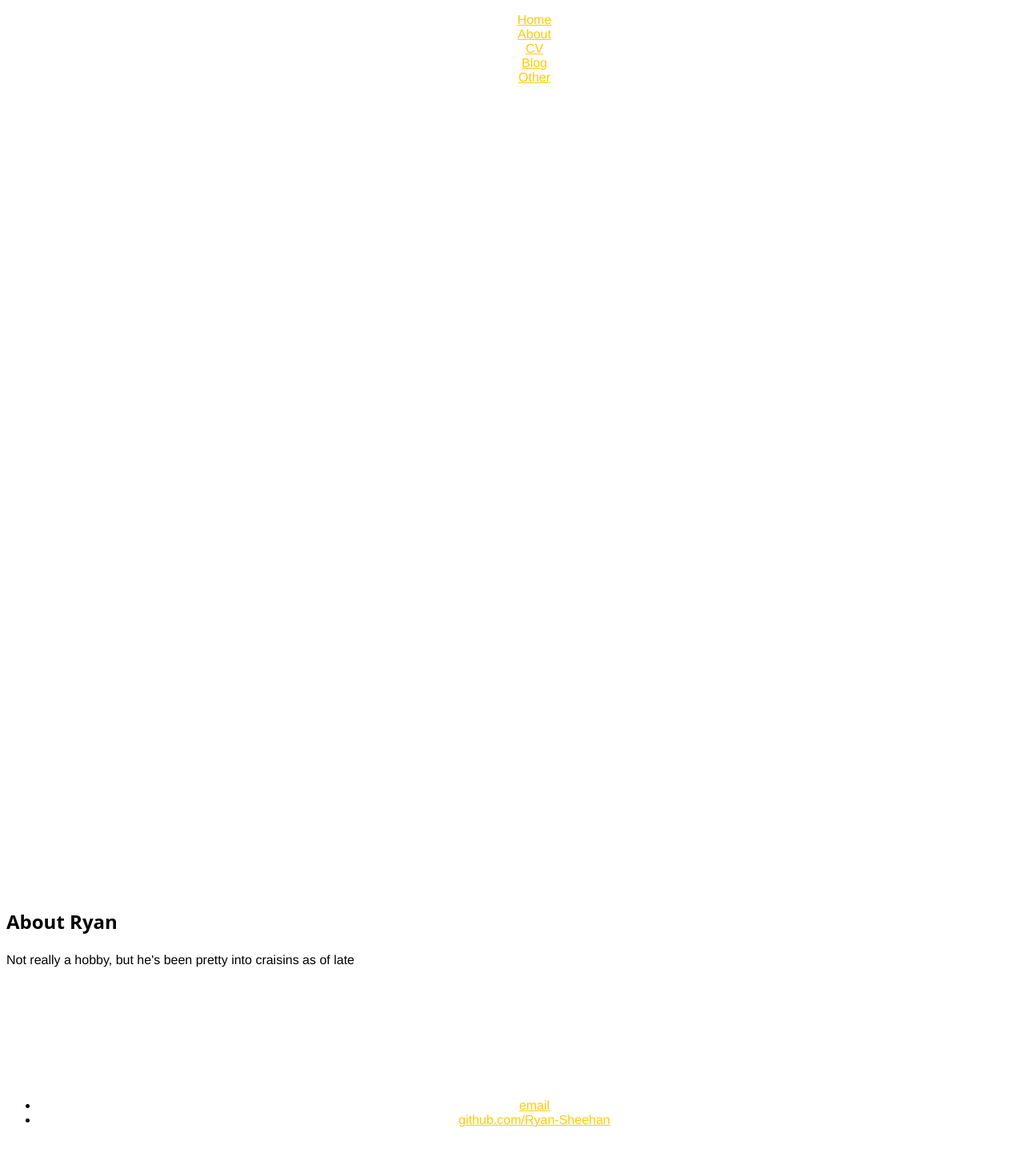
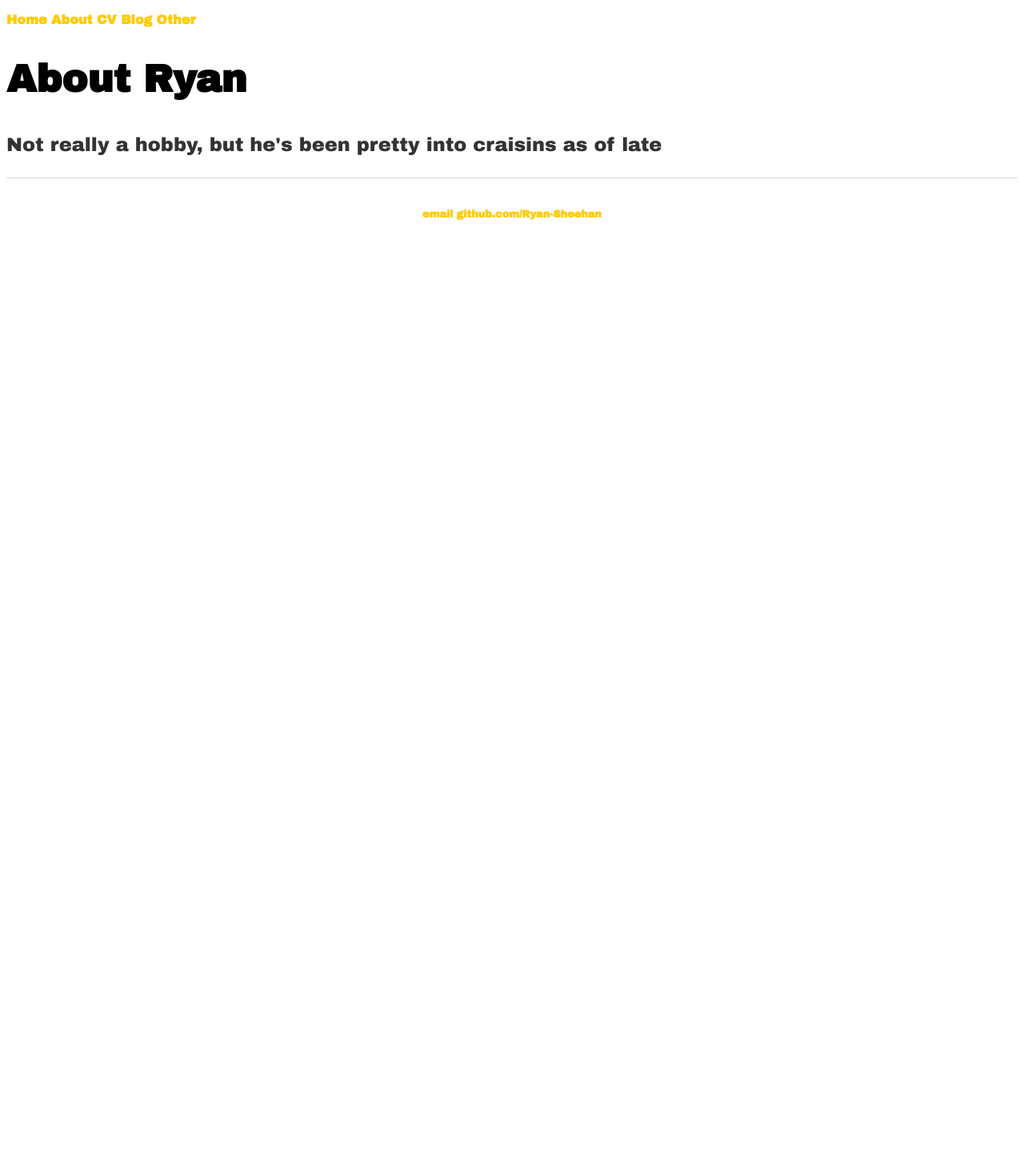
Before and after one commit to Ryan-Sheehan/Ryan-Sheehan.github.io, a Jekyll site: the page about/index.html, which Jekyll copies as it is, in a window 1280 px wide. Shown: the whole page at 80% size. Built offline with Jekyll 4.4.1, drawn with Linux system fonts in a browser that asks for light colours; after the commit the page ends 900 px from its top, so only the background shows below that.

Commit message:
Update index.html

```diff
--- a/about/index.html
+++ b/about/index.html
@@ -5,7 +5,7 @@
 			<!--Custom fonts-->
 			<link href="https://fonts.googleapis.com/css?family=Archivo+Black" rel="stylesheet">
 			<!-- link to main stylesheet -->
-			<link rel="stylesheet" type="text/css" href="/css/main.css">
+			<link rel="stylesheet" type="text/css" href="/css/supplementary.css">
 		</head>
 		<body>
 			<header>
```
